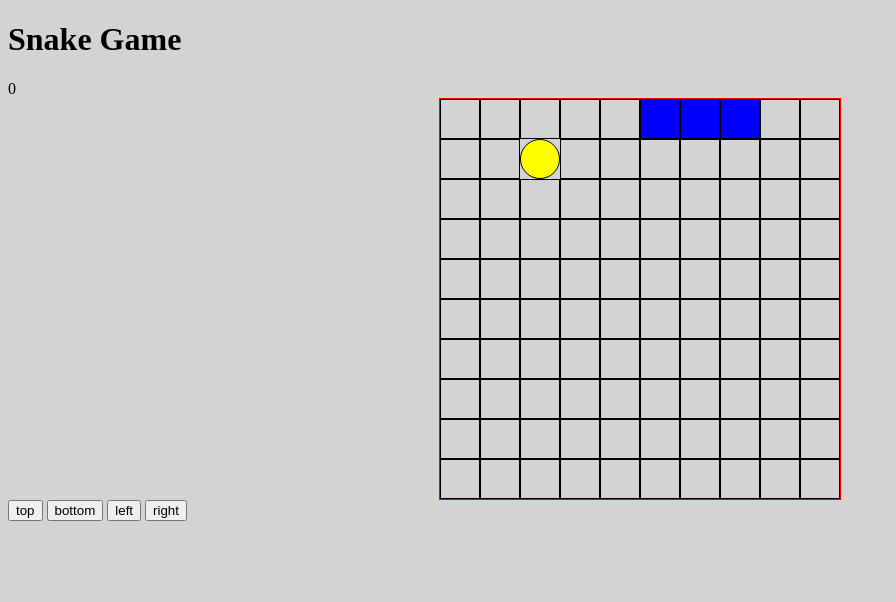
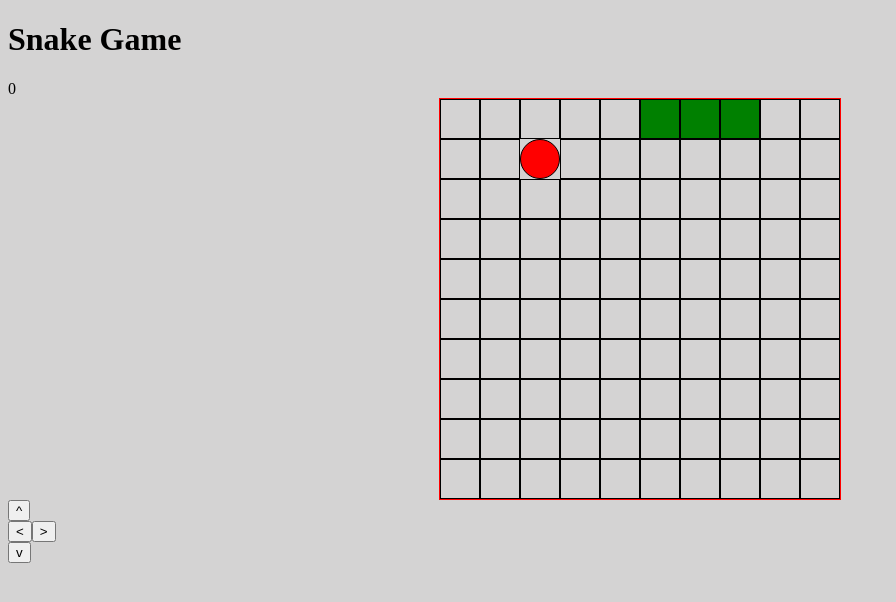
Before and after one commit to eduardo-burger/Project-Snake, a plain HTML site: page index.html in a window 1280 px wide. Shown: the whole page, without its empty margins (0-896 px from the left). Drawn offline with Linux system fonts and the light colour scheme.

Commit message:
mudando design

```diff
--- a/assets/script/game.js
+++ b/assets/script/game.js
@@ -34,7 +34,6 @@ function createBoard() {
 function startGame() {
     let squares = document.querySelectorAll(".grid div");
     randomApple(squares);
-    //random apple
     direction = 1;
     scoreDisplay.innerHTML = score;
     intervalTime = 1000;
@@ -47,7 +46,7 @@ function startGame() {
 function moveOutcome() {
     let squares = document.querySelectorAll(".grid div");
     if (checkForHits(squares)) {
-      alert("you hit something");
+      alert(`Game Over! Click em "OK" depois em "Reset" para continuar jogando.`);
       popup.style.display = "flex";
       return clearInterval(interval);
     } else {
--- a/assets/styles/style.css
+++ b/assets/styles/style.css
@@ -19,11 +19,11 @@ body {
   }
 
   .snake {
-    background: blue;
+    background: green;
   }
 
   .apple {
-    background: yellow;
+    background: red;
     border-radius: 20px;
   }
 
@@ -38,3 +38,7 @@ body {
     justify-content: center;
     align-items: center;
   }
+
+  .left-right {
+    display: flex;
+  }
--- a/index.html
+++ b/index.html
@@ -11,11 +11,13 @@
     <h1>Snake Game</h1>
 <div class="scoreDisplay"></div>
 <div class="grid"></div>
-<div class="button">
-  <button class="top">top</button>
-  <button class="bottom">bottom</button>
-  <button class="left">left</button>
-  <button class="right">right</button>
+<div class="button-top">
+  <button class="top">^</button>
+  <div class="left-right">
+    <button class="left"><</button>
+    <button class="right">></button>
+  </div>
+  <button class="bottom">v</button>
 </div>
 <div class="popup">
   <button class="playAgain">Reset</button>
```
